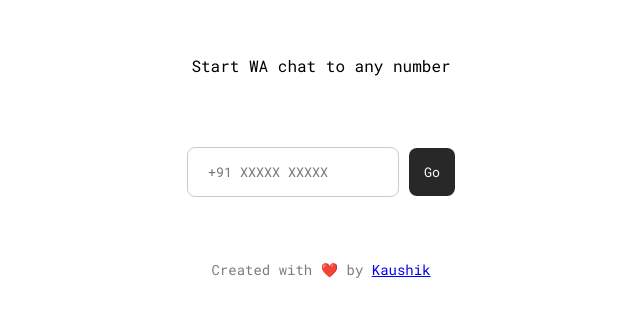
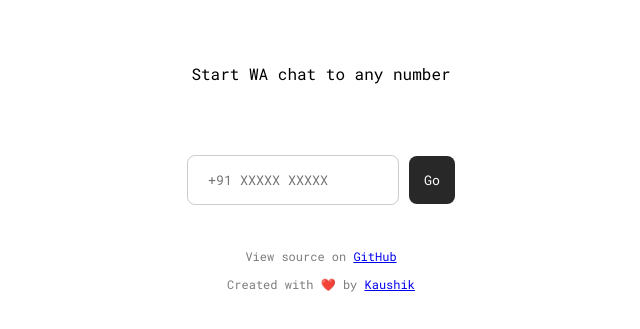
Before and after one commit to thekaushikls/WhatsApp, a plain HTML site: page index.html in a window 1280 px wide. Shown: the part 225-554 px from the top of the page, without its empty margins (319-959 px from the left). Drawn offline with Linux system fonts and the light colour scheme.

Commit message:
[added] project link

```diff
--- a/index.html
+++ b/index.html
@@ -58,9 +58,9 @@
 
         .footer-text{
             color: #7c7c7c;
-            padding: 18px 0;
-            font-size: 14px;
+            font-size: 12px;
         }
+
     </style>
 </head>
 <body>
@@ -73,7 +73,8 @@
             <button id="chatButton" onclick="onButtonClick()">Go</button>
         </div>
         <br>
-        <p class="footer-text">Created with ❤️ by <a href="https://github.com/thekaushikls" target="_blank">Kaushik</a></p>
+        <p class="footer-text">View source on <a href="https://github.com/thekaushikls/QuickSendWA/" target="_blank">GitHub</a></p>
+        <p class="footer-text">Created with ❤️ by <a href="https://linkedin.com/in/thekaushikls" target="_blank">Kaushik</a></p>
     </div>
 
     <script>
@@ -90,7 +91,7 @@
 
         function onButtonClick()
         {
-            let messageNumber = inputTextBox.value.replaceAll(" ", "").replaceAll("+", "").replaceAll("-", "");
+            let messageNumber = inputTextBox.value.replaceAll(" ", "").replaceAll("+", "");
             if (messageNumber != "")
             {
                 if(!isNaN(parseFloat(messageNumber)) && isFinite(messageNumber))
```
